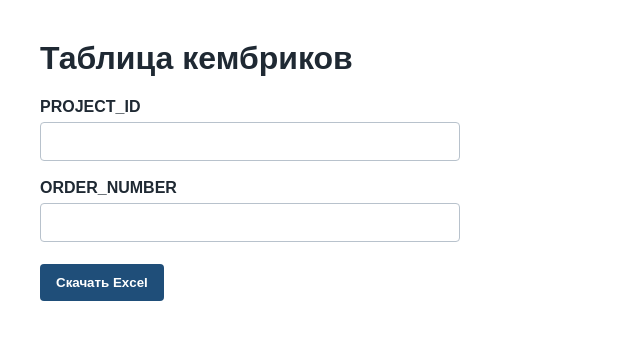
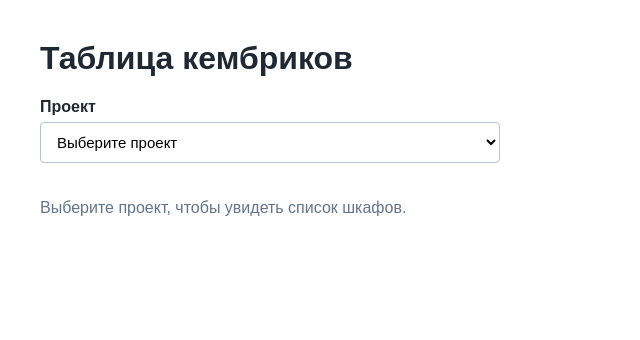
Before and after one commit to AlexanderZatsepin/eskd, a Django app: page /reports/cambrics/ in a window 1280 px wide. Shown: the top 340 px of the page, without its empty margins (0-640 px from the left). Run offline with Django 4.2, Linux system fonts and the light colour scheme; a user stored in the database is signed in; tables that the repository leaves empty hold one stand-in row (values such as "Sample post").

Commit message:
Refine cabinet workflow
Remove order number from projects and make project codes unique.

Use AutoCAD panel context for project and cabinet data instead of project/cabinet blocks.

Generate cambrics Excel files per selected cabinet from the report page.

```diff
--- a/marking/admin.py
+++ b/marking/admin.py
@@ -5,8 +5,8 @@ from marking.models import Cabinet, Project, WireColor, WireEndpoint, WireType
 
 @admin.register(Project)
 class ProjectAdmin(admin.ModelAdmin):
-    list_display = ["code", "order_number", "name", "updated_at"]
-    search_fields = ["code", "order_number", "name"]
+    list_display = ["code", "name", "updated_at"]
+    search_fields = ["code", "name"]
 
 
 @admin.register(Cabinet)
--- a/marking/models.py
+++ b/marking/models.py
@@ -5,7 +5,6 @@ from django.db import models
 
 class Project(models.Model):
     code = models.CharField(max_length=64)
-    order_number = models.CharField(max_length=64, blank=True)
     name = models.CharField(max_length=255)
     description = models.TextField(blank=True)
     created_at = models.DateTimeField(auto_now_add=True)
@@ -15,8 +14,8 @@ class Project(models.Model):
         ordering = ["code"]
         constraints = [
             models.UniqueConstraint(
-                fields=["code", "order_number"],
-                name="unique_project_order_number",
+                fields=["code"],
+                name="unique_project_code",
             )
         ]
 
--- a/marking/templates/marking/cambrics_report.html
+++ b/marking/templates/marking/cambrics_report.html
@@ -10,8 +10,8 @@
       color: #1f2933;
     }
 
-    form {
-      max-width: 420px;
+    .page {
+      max-width: 760px;
     }
 
     label {
@@ -20,17 +20,25 @@
       margin: 18px 0 6px;
     }
 
-    input {
+    select {
       box-sizing: border-box;
       width: 100%;
+      max-width: 460px;
       padding: 10px 12px;
       border: 1px solid #b8c2cc;
       border-radius: 4px;
       font-size: 15px;
+      background: #fff;
+    }
+
+    .cabinet-list {
+      display: flex;
+      flex-wrap: wrap;
+      gap: 10px;
+      margin-top: 18px;
     }
 
     button {
-      margin-top: 22px;
       padding: 11px 16px;
       border: 0;
       border-radius: 4px;
@@ -38,6 +46,15 @@
       color: #fff;
       font-weight: 700;
       cursor: pointer;
+    }
+
+    button:hover {
+      background: #173b5c;
+    }
+
+    .empty {
+      margin-top: 18px;
+      color: #64748b;
     }
 
     .error {
@@ -52,22 +69,85 @@
   </style>
 </head>
 <body>
-  <h1>Таблица кембриков</h1>
+  <main class="page">
+    <h1>Таблица кембриков</h1>
 
-  {% if error %}
-    <div class="error">{{ error }}</div>
-  {% endif %}
+    {% if error %}
+      <div class="error">{{ error }}</div>
+    {% endif %}
 
-  <form method="post">
-    {% csrf_token %}
+    <label for="project_id">Проект</label>
+    <select id="project_id">
+      <option value="">Выберите проект</option>
+      {% for project in projects %}
+        <option value="{{ project.id }}">{{ project.code }}{% if project.name %} - {{ project.name }}{% endif %}</option>
+      {% endfor %}
+    </select>
 
-    <label for="project_id">PROJECT_ID</label>
-    <input id="project_id" name="project_id" value="{{ project_id|default:'' }}" required>
+    <div id="cabinet_list" class="cabinet-list"></div>
+    <div id="empty_message" class="empty">Выберите проект, чтобы увидеть список шкафов.</div>
+  </main>
 
-    <label for="order_number">ORDER_NUMBER</label>
-    <input id="order_number" name="order_number" value="{{ order_number|default:'' }}" required>
+  <script>
+    const cabinetsByProject = {{ cabinets_json|safe }};
+    const projectSelect = document.getElementById("project_id");
+    const cabinetList = document.getElementById("cabinet_list");
+    const emptyMessage = document.getElementById("empty_message");
+    const csrfToken = "{{ csrf_token }}";
 
-    <button type="submit">Скачать Excel</button>
-  </form>
+    function clearCabinets() {
+      while (cabinetList.firstChild) {
+        cabinetList.removeChild(cabinetList.firstChild);
+      }
+    }
+
+    function createDownloadButton(cabinet) {
+      const form = document.createElement("form");
+      form.method = "post";
+
+      const csrf = document.createElement("input");
+      csrf.type = "hidden";
+      csrf.name = "csrfmiddlewaretoken";
+      csrf.value = csrfToken;
+      form.appendChild(csrf);
+
+      const cabinetInput = document.createElement("input");
+      cabinetInput.type = "hidden";
+      cabinetInput.name = "cabinet_id";
+      cabinetInput.value = cabinet.id;
+      form.appendChild(cabinetInput);
+
+      const button = document.createElement("button");
+      button.type = "submit";
+      button.textContent = cabinet.name ? `${cabinet.code} - ${cabinet.name}` : cabinet.code;
+      form.appendChild(button);
+
+      return form;
+    }
+
+    function renderCabinets() {
+      const projectId = projectSelect.value;
+      const cabinets = cabinetsByProject[projectId] || [];
+
+      clearCabinets();
+
+      if (!projectId) {
+        emptyMessage.textContent = "Выберите проект, чтобы увидеть список шкафов.";
+        emptyMessage.style.display = "block";
+        return;
+      }
+
+      if (cabinets.length === 0) {
+        emptyMessage.textContent = "У выбранного проекта пока нет шкафов.";
+        emptyMessage.style.display = "block";
+        return;
+      }
+
+      emptyMessage.style.display = "none";
+      cabinets.forEach((cabinet) => cabinetList.appendChild(createDownloadButton(cabinet)));
+    }
+
+    projectSelect.addEventListener("change", renderCabinets);
+  </script>
 </body>
 </html>
--- a/marking/web_views.py
+++ b/marking/web_views.py
@@ -1,3 +1,4 @@
+import json
 from collections import defaultdict
 from io import BytesIO
 
@@ -9,37 +10,49 @@ from openpyxl import Workbook
 from openpyxl.styles import Alignment, Font, PatternFill
 from openpyxl.worksheet.table import Table, TableStyleInfo
 
-from marking.models import Project, WireEndpoint
+from marking.models import Cabinet, Project, WireEndpoint
 
 
 @login_required(login_url="/admin/login/")
 def cambrics_report(request):
-    context = {}
+    projects = list(Project.objects.prefetch_related("cabinets").order_by("code"))
+    context = {
+        "projects": projects,
+        "cabinets_json": json.dumps(_cabinet_map(projects), ensure_ascii=False),
+    }
 
     if request.method == "POST":
-        project_id = request.POST.get("project_id", "").strip()
-        order_number = request.POST.get("order_number", "").strip()
-
-        context["project_id"] = project_id
-        context["order_number"] = order_number
-
+        cabinet_pk = request.POST.get("cabinet_id")
         try:
-            project = Project.objects.get(code=project_id, order_number=order_number)
-        except Project.DoesNotExist:
-            context["error"] = "Проект с таким PROJECT_ID и ORDER_NUMBER не найден."
-        except Project.MultipleObjectsReturned:
-            context["error"] = "Найдено несколько проектов с таким PROJECT_ID и ORDER_NUMBER."
+            cabinet = Cabinet.objects.select_related("project").get(pk=cabinet_pk)
+        except Cabinet.DoesNotExist:
+            context["error"] = "Шкаф не найден."
         else:
-            return _build_cambrics_response(project)
+            return _build_cambrics_response(cabinet)
 
     return render(request, "marking/cambrics_report.html", context)
 
 
-def _build_cambrics_response(project):
+def _cabinet_map(projects):
+    result = {}
+    for project in projects:
+        result[str(project.pk)] = [
+            {
+                "id": cabinet.pk,
+                "code": cabinet.code,
+                "name": cabinet.name,
+                "description": cabinet.description,
+            }
+            for cabinet in project.cabinets.all().order_by("code")
+        ]
+    return result
+
+
+def _build_cambrics_response(cabinet):
     endpoints = list(
         WireEndpoint.objects.select_related("cabinet", "wire_type", "wire_color")
-        .filter(cabinet__project=project)
-        .order_by("cabinet__code", "mark_1", "ref")
+        .filter(cabinet=cabinet)
+        .order_by("mark_1", "ref")
     )
 
     by_ref_id = defaultdict(list)
@@ -51,13 +64,12 @@ def _build_cambrics_response(project):
     sheet = workbook.active
     sheet.title = "Кембрики"
 
-    sheet.append(["Проект", project.code])
-    sheet.append(["Номер заказа", project.order_number])
-    sheet.append(["Название", project.name])
+    sheet.append(["Проект", cabinet.project.code])
+    sheet.append(["Шкаф", cabinet.code])
+    sheet.append(["Название", cabinet.name])
     sheet.append([])
 
     headers = [
-        "Шкаф",
         "Маркировка",
         "Куда идет",
         "REF_ID",
@@ -76,7 +88,6 @@ def _build_cambrics_response(project):
 
         sheet.append(
             [
-                endpoint.cabinet.code,
                 endpoint.mark_1,
                 linked_marks,
                 endpoint.ref,
@@ -91,7 +102,7 @@ def _build_cambrics_response(project):
     workbook.save(output)
     output.seek(0)
 
-    filename = _cambrics_filename(project)
+    filename = _cambrics_filename(cabinet)
     response = HttpResponse(
         output.getvalue(),
         content_type="application/vnd.openxmlformats-officedocument.spreadsheetml.sheet",
@@ -120,12 +131,11 @@ def _format_cambrics_sheet(sheet, endpoint_count):
         cell.alignment = Alignment(horizontal="center")
 
     widths = {
-        "A": 18,
-        "B": 24,
-        "C": 34,
-        "D": 40,
-        "E": 18,
-        "F": 12,
+        "A": 24,
+        "B": 34,
+        "C": 40,
+        "D": 18,
+        "E": 12,
     }
     for column, width in widths.items():
         sheet.column_dimensions[column].width = width
@@ -137,7 +147,7 @@ def _format_cambrics_sheet(sheet, endpoint_count):
     sheet.freeze_panes = "A6"
 
     if endpoint_count > 0:
-        table_ref = f"A5:F{5 + endpoint_count}"
+        table_ref = f"A5:E{5 + endpoint_count}"
         table = Table(displayName="CambricsTable", ref=table_ref)
         table.tableStyleInfo = TableStyleInfo(
             name="TableStyleMedium2",
@@ -149,6 +159,6 @@ def _format_cambrics_sheet(sheet, endpoint_count):
         sheet.add_table(table)
 
 
-def _cambrics_filename(project):
-    base = slugify(f"cambrics-{project.code}-{project.order_number}", allow_unicode=False)
+def _cambrics_filename(cabinet):
+    base = slugify(f"cambrics-{cabinet.project.code}-{cabinet.code}", allow_unicode=False)
     return f"{base or 'cambrics'}.xlsx"
```
Also changed, not shown: marking/serializers.py (+1 -7 lines), marking/views.py (+0 -9 lines), README.md, marking/migrations/0012_remove_project_order_number.py (added), 5 other files.
